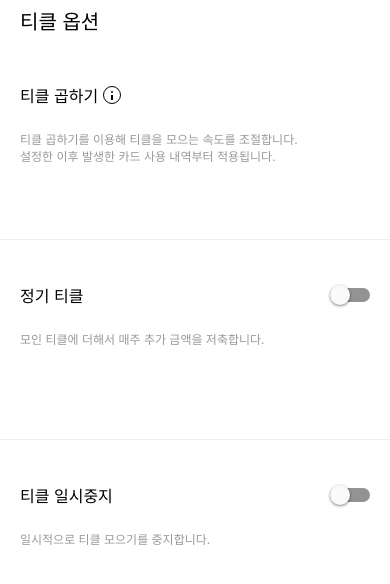
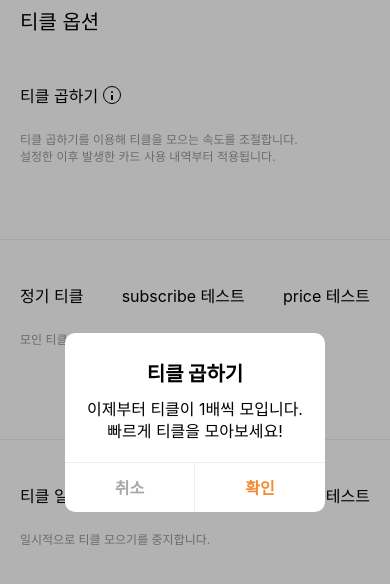
Before and after one commit to plusbeauxjours/TickleTest, a React Native app: screen / in a window 390 px wide. Both pictures are taken after a click on the element 112 px from the left and 95 px from the top of the page. Shown: the top 584 px of the page. Built offline with nearby package versions, Linux system fonts and the light colour scheme; no server answers.

Commit message:
set: modalAlert

```diff
--- /dev/null
+++ b/src/components/ModalConfirm.tsx
@@ -0,0 +1,128 @@
+import React from 'react';
+import { Modal } from 'react-native';
+import styled from 'styled-components/native';
+
+import colors from '../styles/sharedColors';
+
+interface IProps {
+    alertTitle: string;
+    alertText: string;
+    isModalOpen: boolean;
+    onCancel: () => void;
+    onOk: () => void;
+    onClose: () => void;
+    hasCancelBtn: boolean;
+}
+
+interface IStyle {
+    hasCancelBtn: boolean;
+}
+
+const Background = styled.View`
+    flex: 1;
+    justify-content: center;
+    align-items: center;
+    background-color: rgba(0, 0, 0, 0.3);
+`;
+
+const ModalTextBox = styled.View`
+    min-height: 160px;
+    padding: 50px 15px;
+    padding-bottom: 70px;
+    align-items: center;
+    justify-content: center;
+`;
+
+const ModalBox = styled.View`
+    width: 260px;
+    border-radius: 10px;
+    background-color: ${colors.whiteColor};
+`;
+
+const BtnContainer = styled.View`
+    width: 260px;
+    height: 50px;
+    flex-direction: row;
+    position: absolute;
+    bottom: 0;
+`;
+
+const Touchable = styled.TouchableOpacity<IStyle>`
+    width: ${(props) => (props.hasCancelBtn ? 130 : 260)}px;
+    height: 50px;
+    justify-content: center;
+    align-items: center;
+    border-top-width: 0.5px;
+    border-color: ${colors.borderColor};
+`;
+
+const Title = styled.Text`
+    font-size: 20px;
+    font-weight: 800;
+    position: absolute;
+    top: 25px;
+    text-align: center;
+`;
+
+const Text = styled.Text`
+    font-size: 16px;
+    line-height: 22px;
+    margin-top: 15px;
+    text-align: center;
+`;
+
+const BtnText = styled.Text`
+    font-size: 16px;
+    font-weight: 800;
+    color: ${colors.primaryColor};
+`;
+
+const ModalConfirm: React.FC<IProps> = ({
+    alertTitle,
+    alertText,
+    isModalOpen,
+    onCancel,
+    onOk,
+    onClose,
+    hasCancelBtn = true,
+}) => {
+    return (
+        <Modal transparent visible={isModalOpen}>
+            <Background>
+                <ModalBox>
+                    <ModalTextBox>
+                        <Title>{alertTitle}</Title>
+                        <Text>{alertText}</Text>
+                    </ModalTextBox>
+                    {hasCancelBtn ? (
+                        <BtnContainer>
+                            <Touchable
+                                style={{ borderBottomLeftRadius: 10, borderRightWidth: 0.5 }}
+                                hasCancelBtn={hasCancelBtn}
+                                onPress={onCancel}>
+                                <BtnText style={{ color: colors.grayTextColor }}>취소</BtnText>
+                            </Touchable>
+                            <Touchable
+                                style={{ borderBottomRightRadius: 10 }}
+                                hasCancelBtn={hasCancelBtn}
+                                onPress={onOk}>
+                                <BtnText>확인</BtnText>
+                            </Touchable>
+                        </BtnContainer>
+                    ) : (
+                        <BtnContainer>
+                            <Touchable
+                                style={{ borderBottomRightRadius: 10, borderBottomLeftRadius: 20 }}
+                                hasCancelBtn={hasCancelBtn}
+                                onPress={onClose}>
+                                <BtnText>확인</BtnText>
+                            </Touchable>
+                        </BtnContainer>
+                    )}
+                </ModalBox>
+            </Background>
+        </Modal>
+    );
+};
+
+export default ModalConfirm;
--- a/src/components/MultipleOption.tsx
+++ b/src/components/MultipleOption.tsx
@@ -1,8 +1,8 @@
-import React from 'react';
-import { Alert, Switch } from 'react-native';
+import React, { useState } from 'react';
 import styled from 'styled-components/native';
 
 import InformationBtn from './InformationBtn';
+import ModalConfirm from './ModalConfirm';
 
 import { GrayText, Text, Container, Row } from '../styles/sharedStyles';
 import colors from '../styles/sharedColors';
@@ -15,34 +15,45 @@ interface IProps {
 const Touchable = styled.TouchableOpacity``;
 
 const MultipleOption: React.FC<IProps> = ({ multipleValue, setMultipleValue }) => {
-    const onPress = (value: number) => {
+    const [isModalOpen, setIsModalOpen] = useState<boolean>(false);
+
     const alertTitle = '티클 곱하기';
-        const alertText = `이제부터 티클이 ${multipleValue}배씩 모입니다. 빠르게 티클을 모아보세요!`;
-        const alertBtn = [
-            {
-                text: '취소',
-                style: 'cancel',
-                onPress: () => console.log('cancel'),
-            },
-            {
-                text: '확인',
-                onPress: () => setMultipleValue(value),
-            },
-        ];
-        Alert.alert(alertTitle, alertText, alertBtn);
+    const alertText = `이제부터 티클이 ${multipleValue}배씩 모입니다.\n빠르게 티클을 모아보세요!`;
+
+    const onOpen = () => setIsModalOpen(true);
+    const onCancel = () => setIsModalOpen(false);
+    const onOk = () => {
+        try {
+        } catch (e) {
+            console.log(e);
+        } finally {
+            setIsModalOpen(false);
+        }
     };
+    const onClose = () => setIsModalOpen(false);
 
     return (
+        <React.Fragment>
             <Container>
-            <Touchable onPress={() => onPress(1)}>
                 <Row style={{ justifyContent: 'flex-start' }}>
                     <Text>티클 곱하기</Text>
+                    <Touchable onPress={onOpen}>
                         <InformationBtn />
+                    </Touchable>
                 </Row>
-            </Touchable>
                 <GrayText>티클 곱하기를 이용해 티클을 모으는 속도를 조절합니다.</GrayText>
                 <GrayText>설정한 이후 발생한 카드 사용 내역부터 적용됩니다.</GrayText>
             </Container>
+            <ModalConfirm
+                alertTitle={alertTitle}
+                alertText={alertText}
+                isModalOpen={isModalOpen}
+                onCancel={onCancel}
+                onOk={onOk}
+                onClose={onClose}
+                hasCancelBtn={true}
+            />
+        </React.Fragment>
     );
 };
 
--- a/src/components/StopOption.tsx
+++ b/src/components/StopOption.tsx
@@ -1,6 +1,7 @@
-import React from 'react';
-import { Alert, Switch } from 'react-native';
+import React, { useState } from 'react';
 import styled from 'styled-components/native';
+
+import ModalConfirm from './ModalConfirm';
 
 import { GrayText, Text, Container, Row } from '../styles/sharedStyles';
 import colors from '../styles/sharedColors';
@@ -13,42 +14,50 @@ interface IProps {
 const Touchable = styled.TouchableOpacity``;
 
 const StopOption: React.FC<IProps> = ({ isStoped, setIsStoped }) => {
-    const onPress = () => {
+    const [isModalOpen, setIsModalOpen] = useState<boolean>(false);
+
     const alertTitle = '티클 일시중지';
     const alertText = isStoped
         ? '티클 일시중지가 해제되었습니다.'
-            : '이제부터 티클 모으기를 일시중지합니다. 계속하시겠습니까?';
-        const alertBtn = isStoped
-            ? [
-                  {
-                      text: '확인',
-                      onPress: () => setIsStoped(false),
-                  },
-              ]
-            : [
-                  {
-                      text: '취소',
-                      style: 'cancel',
-                      onPress: () => console.log('cancel'),
-                  },
-                  {
-                      text: '확인',
-                      onPress: () => setIsStoped(true),
-                  },
-              ];
-        Alert.alert(alertTitle, alertText, alertBtn);
+        : '이제부터 티클 모으기를\n일시중지합니다. 계속하시겠습니까?';
+
+    const onOpen = () => setIsModalOpen(true);
+    const onCancel = () => setIsModalOpen(false);
+    const onOk = () => {
+        try {
+            setIsStoped(true);
+        } catch (e) {
+            console.log(e);
+        } finally {
+            setIsModalOpen(false);
+        }
+    };
+    const onClose = () => {
+        setIsStoped(false);
+        setIsModalOpen(false);
     };
 
     return (
+        <React.Fragment>
             <Container style={{ borderBottomWidth: 0 }}>
-            <Touchable onPress={onPress}>
                 <Row>
                     <Text>티클 일시중지</Text>
-                    <Switch />
+                    <Touchable onPress={onOpen}>
+                        <Text>테스트</Text>
+                    </Touchable>
                 </Row>
-            </Touchable>
                 <GrayText>일시적으로 티클 모으기를 중지합니다.</GrayText>
             </Container>
+            <ModalConfirm
+                alertTitle={alertTitle}
+                alertText={alertText}
+                isModalOpen={isModalOpen}
+                onCancel={onCancel}
+                onOk={onOk}
+                onClose={onClose}
+                hasCancelBtn={!isStoped}
+            />
+        </React.Fragment>
     );
 };
 
--- a/src/components/SubscribeOption.tsx
+++ b/src/components/SubscribeOption.tsx
@@ -1,6 +1,7 @@
-import React from 'react';
-import { Alert, Switch } from 'react-native';
+import React, { useState } from 'react';
 import styled from 'styled-components/native';
+
+import ModalConfirm from './ModalConfirm';
 
 import { GrayText, Text, Container, Row } from '../styles/sharedStyles';
 import colors from '../styles/sharedColors';
@@ -15,40 +16,84 @@ interface IProps {
 const Touchable = styled.TouchableOpacity``;
 
 const SubscribeOption: React.FC<IProps> = ({ price, isSubscribed, setPrice, setIsSubscribed }) => {
-    const onValueChange = () => {
-        const alertTitle = '정기 티클';
-        const alertText = isSubscribed
+    const [isSubscribeModalOpen, setIsSubscribeModalOpen] = useState<boolean>(false);
+    const [isPriceModalOpen, setIsPriceModalOpen] = useState<boolean>(false);
+    const [isPriceConfirmed, setIsPriceConfirmed] = useState<boolean>(true);
+
+    const subscribeTitle = '정기 티클';
+    const subscribeText = isSubscribed
         ? '정기 티클이 해제되었습니다.'
-            : '이제부터 일정금액을 매주 추가 저축합니다. 계속하시겠습니까?';
-        const alertBtn = isSubscribed
-            ? [
-                  {
-                      text: '확인',
-                      onPress: () => setIsSubscribed(false),
-                  },
-              ]
-            : [
-                  {
-                      text: '취소',
-                      style: 'cancel',
-                      onPress: () => console.log('cancel'),
-                  },
-                  {
-                      text: '확인',
-                      onPress: () => setIsSubscribed(true),
-                  },
-              ];
-        Alert.alert(alertTitle, alertText, alertBtn);
+        : '이제부터 일정금액을 매주 추가\n저축합니다. 계속하시겠습니까?';
+
+    const onSubscribeOpen = () => setIsSubscribeModalOpen(true);
+    const onSubscribeCancel = () => setIsSubscribeModalOpen(false);
+    const onSubscribeOk = () => {
+        try {
+            setIsSubscribed(true);
+        } catch (e) {
+            console.log(e);
+        } finally {
+            setIsSubscribeModalOpen(false);
+        }
+    };
+    const onSubscribeClose = () => {
+        setIsSubscribed(false);
+        setIsSubscribeModalOpen(false);
+    };
+
+    const priceTitle = '정기 티클';
+    const priceText = isPriceConfirmed
+        ? '정기 티클 설정이 완료되었습니다!'
+        : `이제부터 매주 ${price}원이 추가로\n저축됩니다. 계속하시겠습니까?`;
+
+    const onPriceOpen = () => setIsPriceModalOpen(true);
+    const onPriceCancel = () => setIsPriceModalOpen(false);
+    const onPriceOk = () => {
+        try {
+        } catch (e) {
+            console.log(e);
+        } finally {
+            setIsPriceConfirmed(!isPriceConfirmed);
+        }
+    };
+    const onPriceClose = () => {
+        setIsPriceConfirmed(!isPriceConfirmed);
+        setIsPriceModalOpen(false);
     };
 
     return (
+        <React.Fragment>
             <Container>
                 <Row>
                     <Text>정기 티클</Text>
-                <Switch />
+                    <Touchable onPress={onSubscribeOpen}>
+                        <Text>subscribe 테스트</Text>
+                    </Touchable>
+                    <Touchable onPress={onPriceOpen}>
+                        <Text>price 테스트</Text>
+                    </Touchable>
                 </Row>
                 <GrayText>모인 티클에 더해서 매주 추가 금액을 저축합니다.</GrayText>
             </Container>
+            <ModalConfirm
+                alertTitle={subscribeTitle}
+                alertText={subscribeText}
+                isModalOpen={isSubscribeModalOpen}
+                onCancel={onSubscribeCancel}
+                onOk={onSubscribeOk}
+                onClose={onSubscribeClose}
+                hasCancelBtn={!isSubscribed}
+            />
+            <ModalConfirm
+                alertTitle={priceTitle}
+                alertText={priceText}
+                isModalOpen={isPriceModalOpen}
+                onCancel={onPriceCancel}
+                onOk={onPriceOk}
+                onClose={onPriceClose}
+                hasCancelBtn={!isPriceConfirmed}
+            />
+        </React.Fragment>
     );
 };
 
--- a/src/screen/RootScreen/RootScreenContainer.tsx
+++ b/src/screen/RootScreen/RootScreenContainer.tsx
@@ -10,7 +10,7 @@ const RootScreenContainer = () => {
     const [multiple, setMultiple] = useState<number>(null);
     const [recurring, setRecurring] = useState<number>(null);
     const [multipleValue, setMultipleValue] = useState<number>(1);
-    const [price, setPrice] = useState<number>(null);
+    const [price, setPrice] = useState<number>(5000);
     const [isSubscribed, setIsSubscribed] = useState<boolean>(false);
     const [isStoped, setIsStoped] = useState<boolean>(false);
 
```
Also changed, not shown: src/components/ModalAlert.tsx (added, +90 -0 lines). Lines whose indentation alone changed are shown as unchanged.
